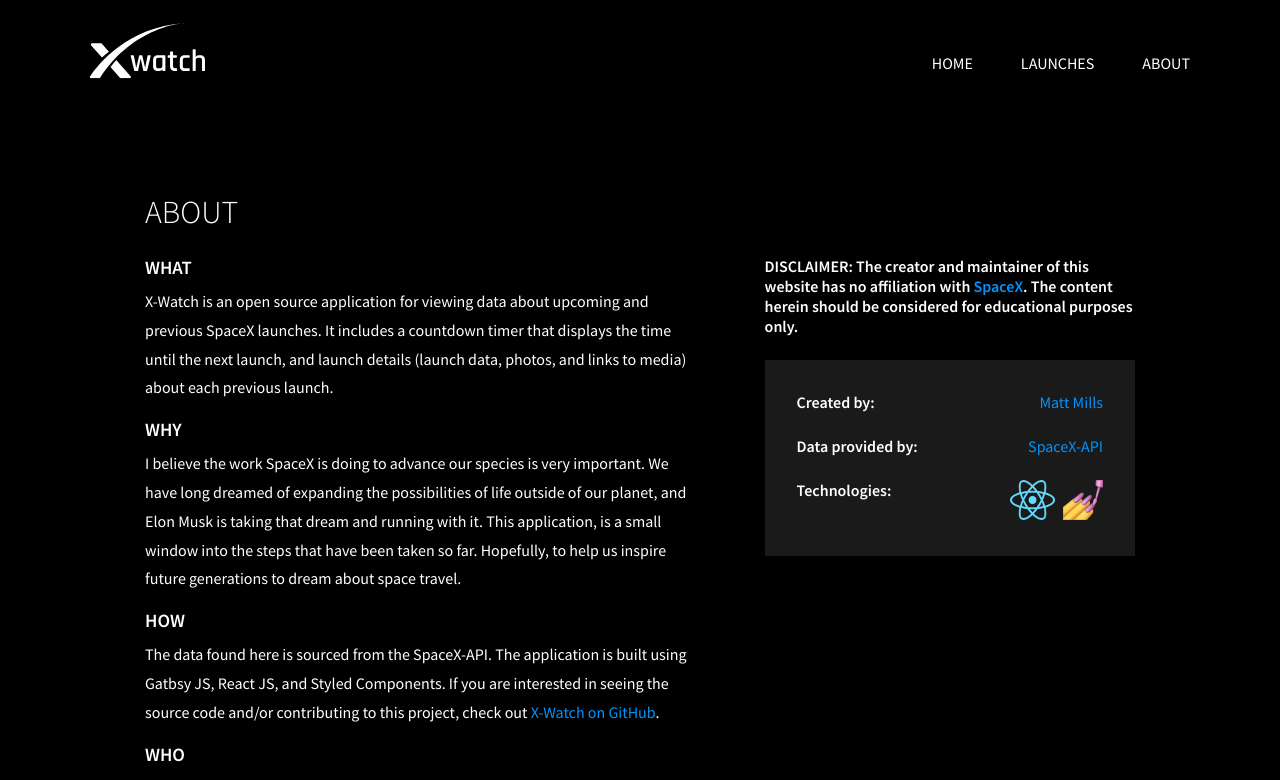
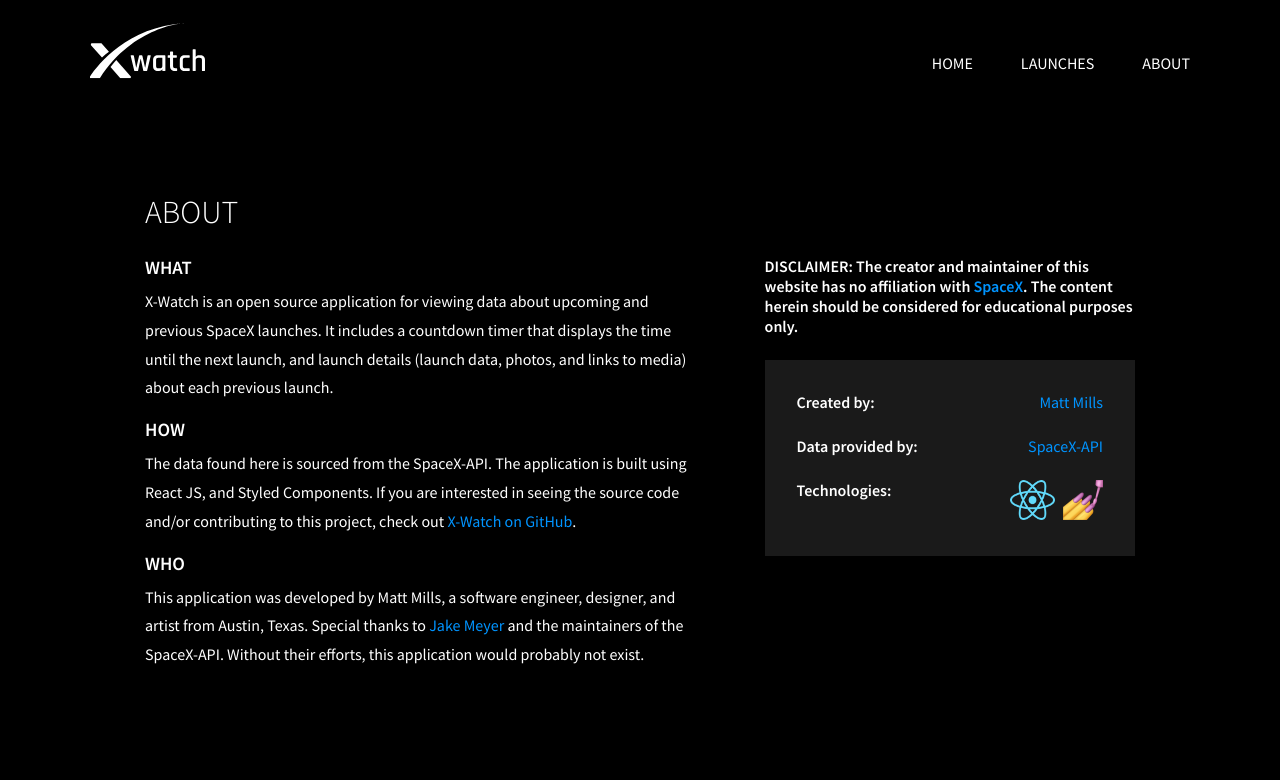
Before and after one commit to mattmillsxyz/x-watch, a React (Create React App) app: page /about in a window 1280 px wide. Shown: the top 780 px of the page. Built offline with nearby package versions, Linux system fonts and the light colour scheme.

Commit message:
Upate about page.

```diff
--- a/src/pages/about.js
+++ b/src/pages/about.js
@@ -95,23 +95,12 @@ const AboutPage = () => {
               details (launch data, photos, and links to media) about each
               previous launch.
             </p>
-
-            <h3>WHY</h3>
-            <p>
-              I believe the work SpaceX is doing to advance our species is very
-              important. We have long dreamed of expanding the possibilities of
-              life outside of our planet, and Elon Musk is taking that dream and
-              running with it. This application, is a small window into the
-              steps that have been taken so far. Hopefully, to help us inspire
-              future generations to dream about space travel.
-            </p>
-
             <h3>HOW</h3>
             <p>
               The data found here is sourced from the SpaceX-API. The
-              application is built using Gatbsy JS, React JS, and Styled
-              Components. If you are interested in seeing the source code and/or
-              contributing to this project, check out{' '}
+              application is built using React JS, and Styled Components. If you
+              are interested in seeing the source code and/or contributing to
+              this project, check out{' '}
               <a
                 href="https://github.com/mattmillsxyz/x-watch"
                 aria-label="Go to the X-Watch source code on GitHub"
@@ -120,7 +109,6 @@ const AboutPage = () => {
               </a>
               .
             </p>
-
             <h3>WHO</h3>
             <p>
               This application was developed by Matt Mills, a software engineer,
```
